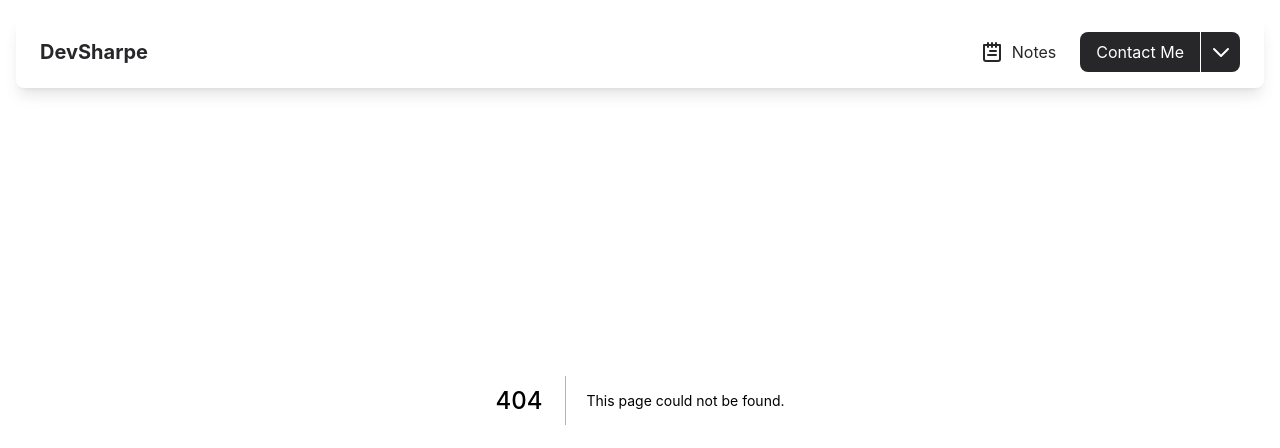
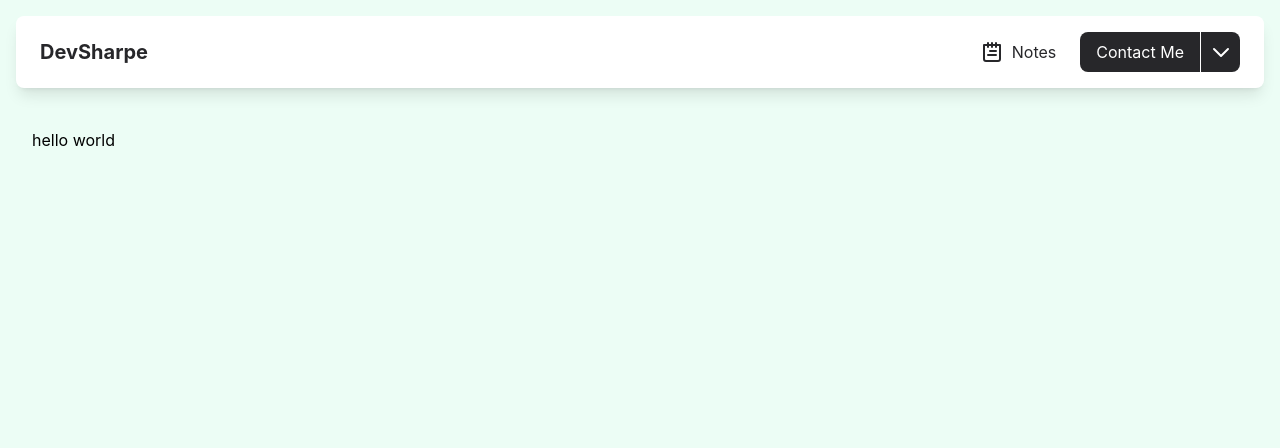
Before and after one commit to devinsharpe/devsharpe, a Next.js app: page /notes in a window 1280 px wide. Before the commit this address had no page. Shown: the top 448 px of the page. Built offline with nearby package versions, Linux system fonts and the light colour scheme.

Commit message:
feat: add notes page

```diff
--- /dev/null
+++ b/pages/notes/index.tsx
@@ -0,0 +1,8 @@
+import type { NextPage } from "next";
+import React from "react";
+
+const NotesIndexPage: NextPage = () => {
+  return <main className="page-container">hello world</main>;
+};
+
+export default NotesIndexPage;
```
